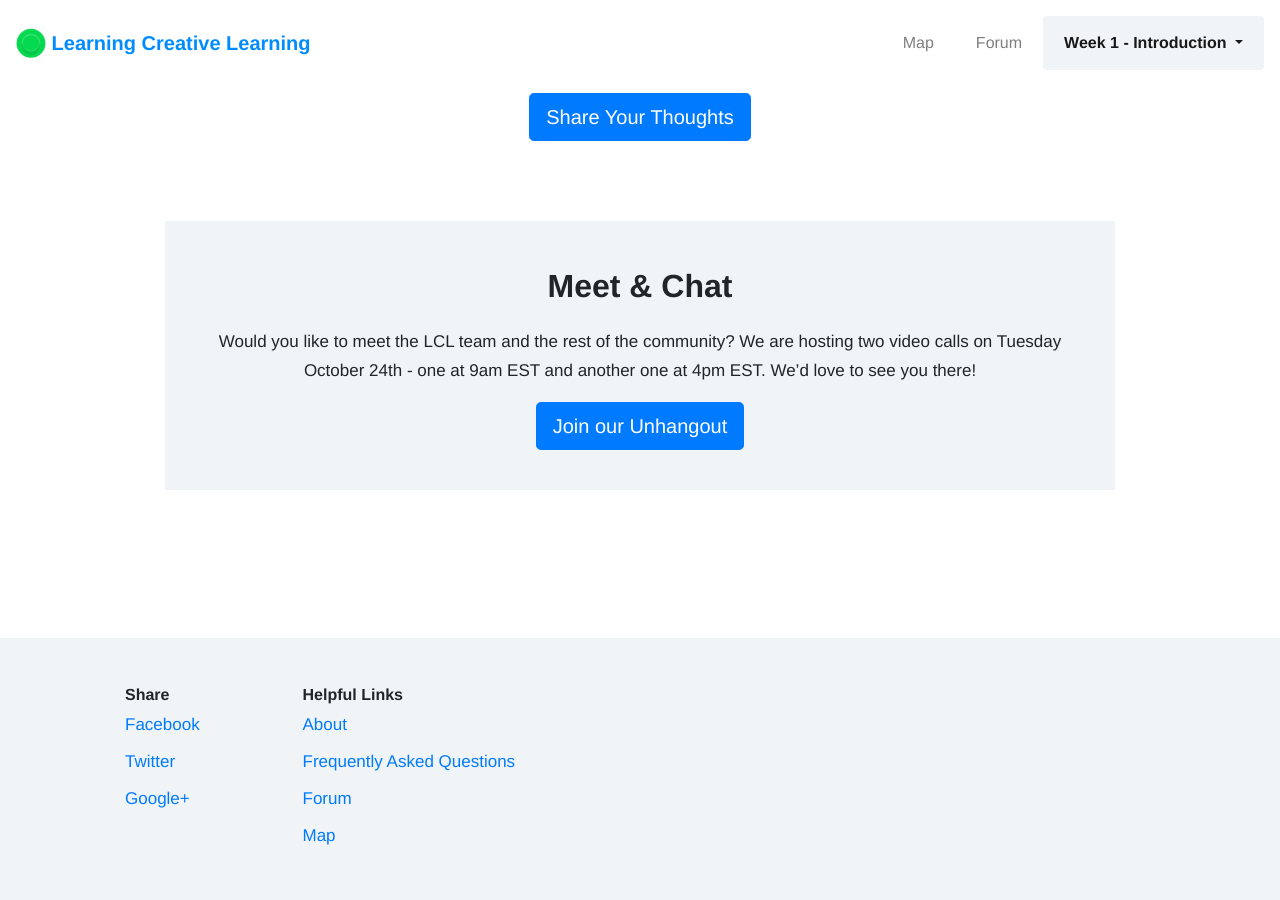
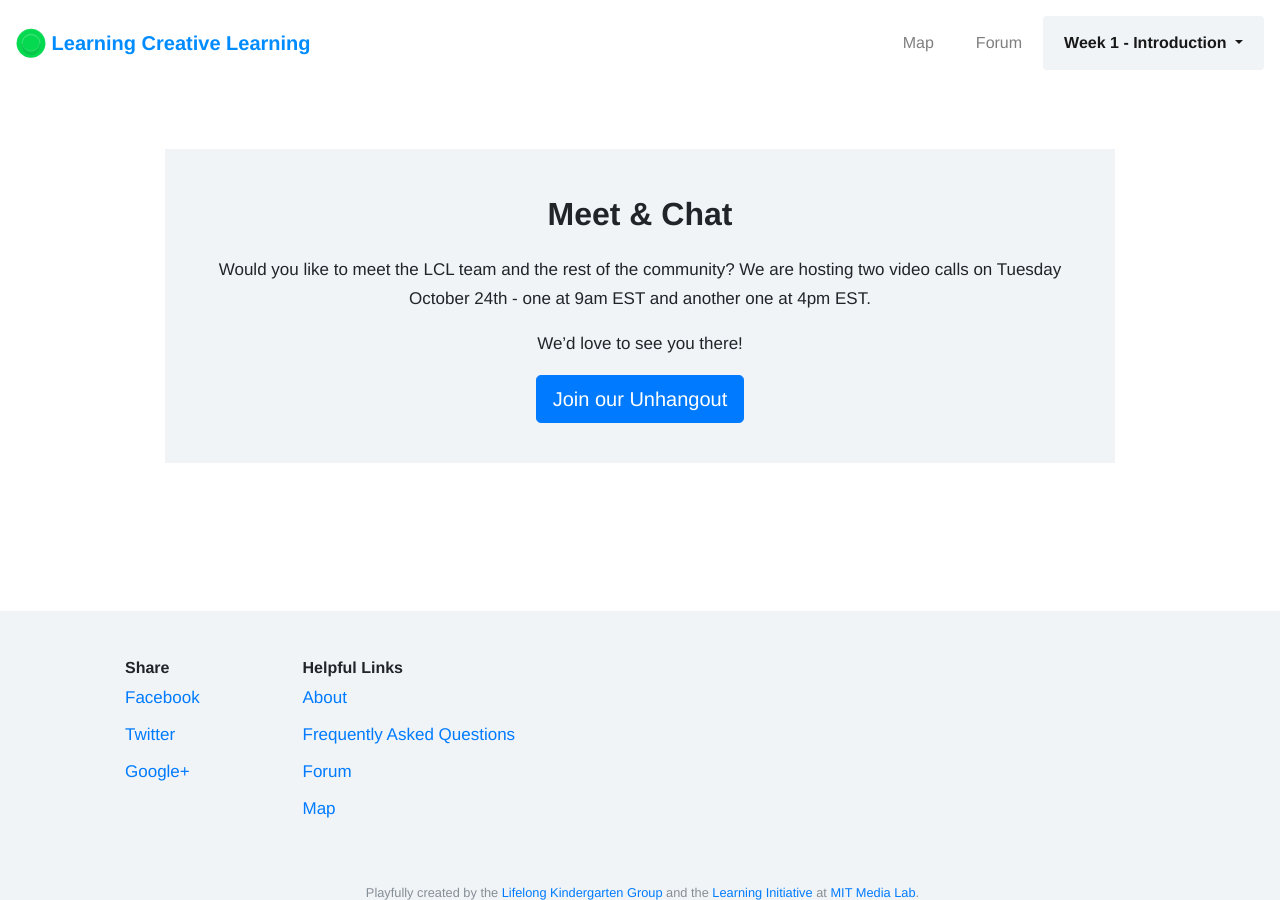
Before and after one commit to mitmedialab/lcl, a Jekyll site: the page built from _modules/week1.md, in a window 1280 px wide and 900 px high, scrolled down 2381 px. Built offline with Jekyll 4.4.1, drawn with Linux system fonts in a browser that asks for light colours; nearby versions of some CDN libraries.

Commit message:
module page fixes

```diff
--- a/_includes/components/title.html
+++ b/_includes/components/title.html
@@ -1,4 +1,4 @@
-<div class="jumbotron jumbotron-fluid bg-grey tall-jumbotron mb-5">
+<div class="jumbotron jumbotron-fluid bg-grey mb-5">
   <div class="container text-center">
   	<div class="row">
 	    <h1 class="mb-5 font-weight-bold col-sm-9 mx-auto">{{ page.title | escape }}</h1>
--- a/_modules/week1.md
+++ b/_modules/week1.md
@@ -84,5 +84,6 @@
     prompt: |
       Would you like to meet the LCL team and the rest of the community?
       We are hosting two video calls on Tuesday October 24th - one at 9am EST and another one at 4pm EST.
+
       We'd love to see you there!
 ---
```
Also changed, not shown: 3 other files.
